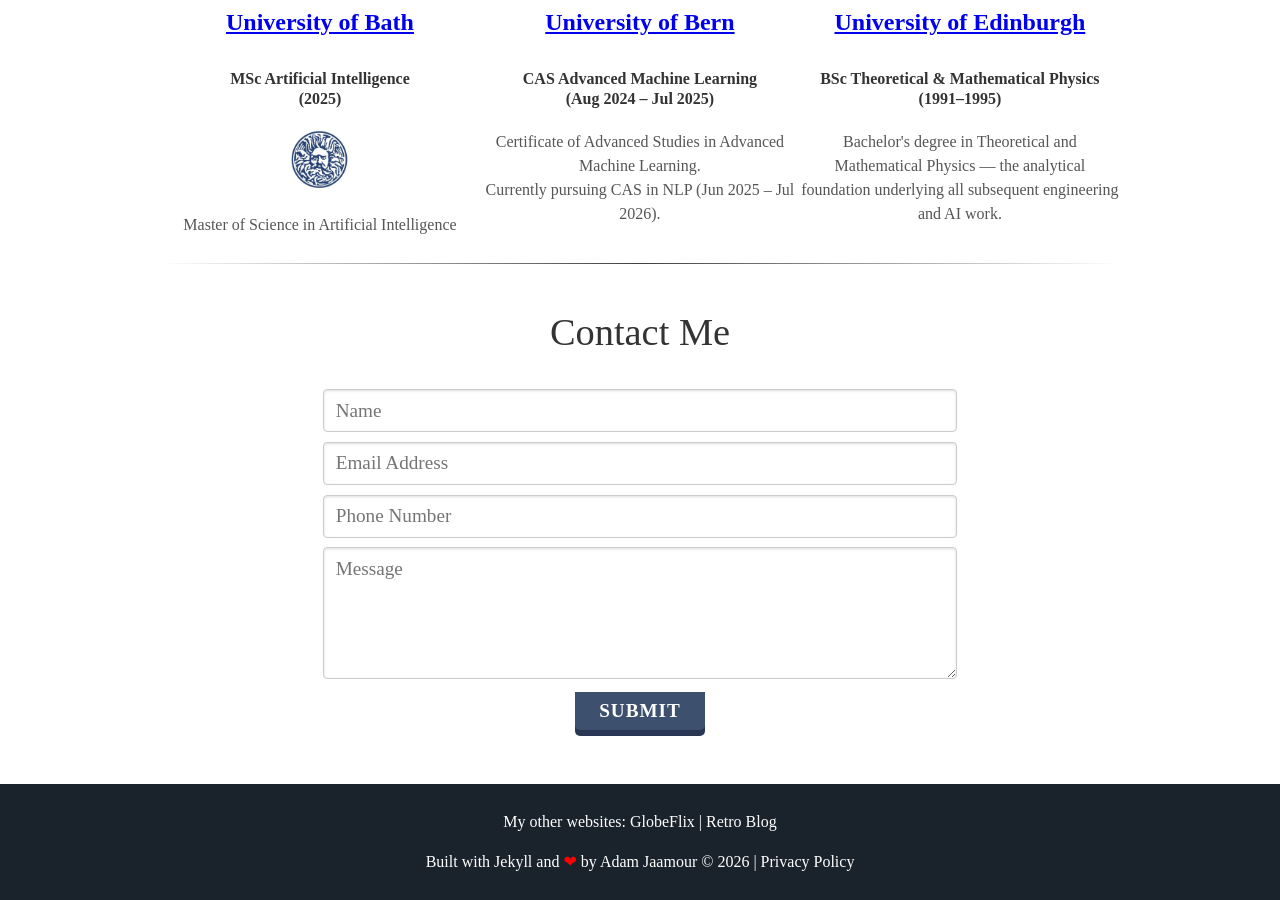
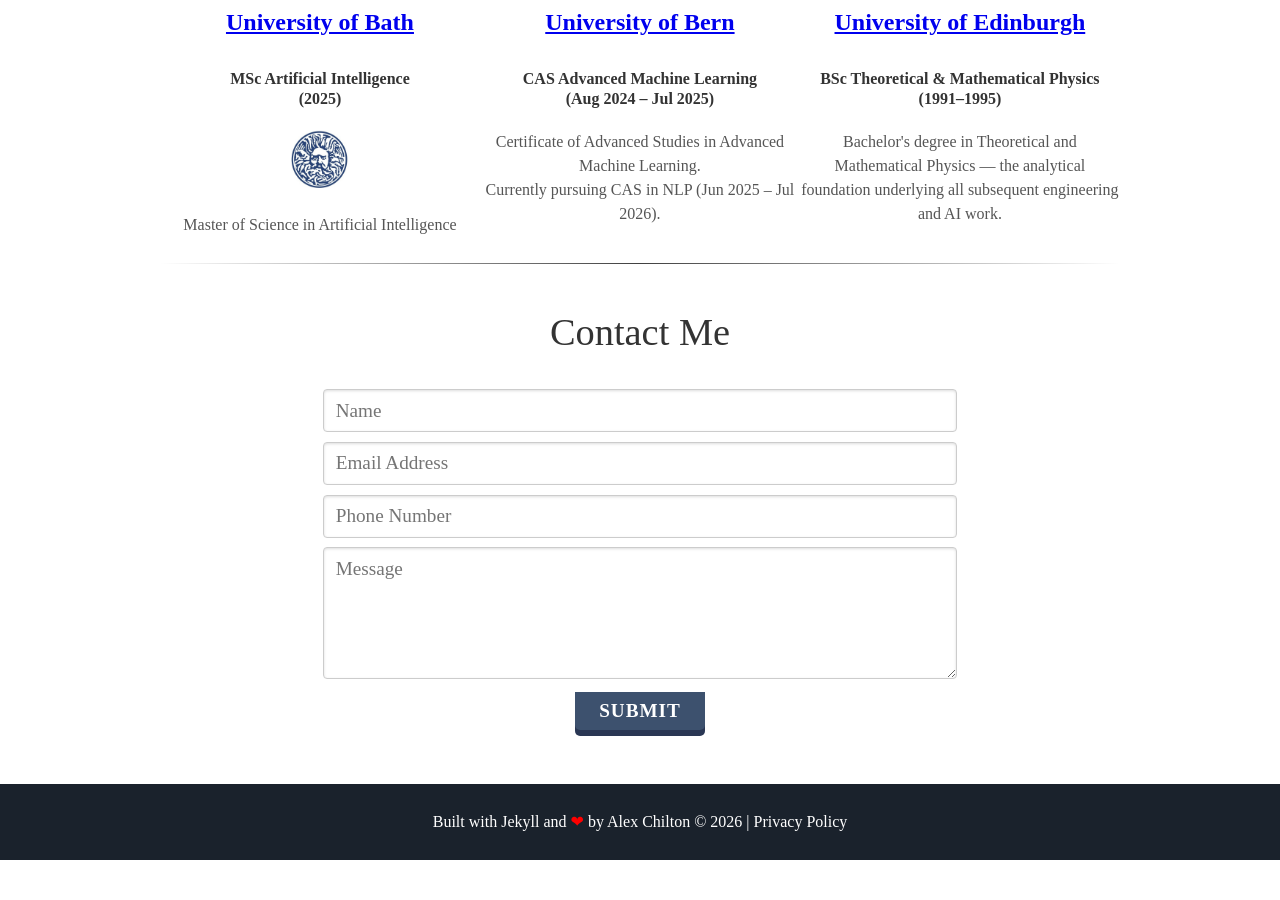
Before and after one commit to alexchilton/alexchilton.github.io, a Jekyll site: the page built from index.html, in a window 1280 px wide and 900 px high, scrolled down 2640 px. Built offline with Jekyll 4.4.1, drawn with Linux system fonts in a browser that asks for light colours; nearby versions of some CDN libraries; some web fonts are replaced; after the commit the page ends 3500 px from its top, so only the background shows below that; part of the change alters nothing that is shown.

Commit message:
Fix footer: remove Adam's links, update privacy policy for Alex Chilton

```diff
--- a/_includes/footer.html
+++ b/_includes/footer.html
@@ -1,11 +1,6 @@
 <footer class="footer">
     <p>
-        My other websites:
-        <a href="https://www.globeflix.app/?ref=adamjaamour" target="_blank">GlobeFlix</a>
-        | <a href="https://adamouization.github.io/?ref=adamjaamour" target="_blank">Retro Blog</a>
-    </p>
-    <p>
-        Built with Jekyll and <span class="love">❤</span> by <a href="https://github.com/Adamouization">Adam Jaamour</a>
+        Built with Jekyll and <span class="love">❤</span> by <a href="https://github.com/alexchilton">Alex Chilton</a>
         &copy; <span id="year"></span> | <a href="#" id="privacy-policy-link">Privacy Policy</a>
     </p>
 
@@ -19,78 +14,55 @@
 <script src="{{ '/assets/js/stackoverflow.js' | prepend: site.baseurl }}"></script>
 {% include google-analytics.html %}
 
-<!-- Privacy Policy content. Generated using ChatGPT. -->
+<!-- Privacy Policy content. -->
 <div id="privacy-policy-modal" class="modal">
     <div class="modal-content">
         <span class="close">&times;</span>
         <h1>Privacy Policy</h1>
-        <p><strong>Effective Date:</strong> 19 May 2024</p>
+        <p><strong>Effective Date:</strong> 18 February 2026</p>
 
         <h2>1. Introduction</h2>
-        <p>Welcome to the Adam Jaamour Portfolio website (<a href="https://adam.jaamour.com/">adam.jaamour.com</a>).
-            This Privacy Policy explains how we collect, use, and protect your information when you visit our website.
+        <p>Welcome to the Alex Chilton portfolio website (<a href="https://alexchilton.github.io">alexchilton.github.io</a>).
+            This Privacy Policy explains how we collect, use, and protect your information when you visit this website.
         </p>
 
         <h2>2. Information We Collect</h2>
-        <p>We do not collect any personal data unless you choose to provide it through our contact form. The only data
+        <p>No personal data is collected unless you choose to provide it through the contact form. The only data
             collected is the information you voluntarily submit.</p>
 
         <h2>3. Non-Personal Data Collection</h2>
-        <p>We use Google Analytics to collect non-personal data about your visit to our website. This data includes
-            information such as your IP address, browser type, and pages visited. This information is used solely for
-            analytics purposes to help us understand how our website is used and to improve our services.</p>
+        <p>This website does not currently use Google Analytics or any other tracking service.</p>
 
-        <h2>4. Purpose of Data Collection</h2>
-        <p>The non-personal data collected through Google Analytics is used to analyze website traffic and improve our
-            website's functionality and content.</p>
+        <h2>4. Data Sharing</h2>
+        <p>No collected data is shared with third parties.</p>
 
-        <h2>5. Data Sharing</h2>
-        <p>We do not share any collected data with third parties. All data is used internally for the purposes outlined
-            in this Privacy Policy.</p>
+        <h2>5. Contact Information</h2>
+        <p>If you have any questions about this Privacy Policy, please contact via the
+            <a href="https://alexchilton.github.io/#contact">contact form</a> or email
+            <a href="mailto:alex_chilton@gmx.co.uk">alex_chilton@gmx.co.uk</a>.</p>
 
-        <h2>6. Children's Privacy</h2>
-        <p>We do not knowingly collect any information from children. Our website is not directed towards children, and
-            we take steps to ensure we do not collect data from children.</p>
+        <h2>6. Consent</h2>
+        <p>By using this website, you consent to this Privacy Policy and agree to its terms.</p>
 
-        <h2>7. Updates to This Privacy Policy</h2>
-        <p>We may update this Privacy Policy from time to time. We encourage you to review this Privacy Policy
-            periodically to stay informed about how we are protecting your information.</p>
-
-        <h2>8. Contact Information</h2>
-        <p>If you have any questions or concerns about this Privacy Policy, please contact us at <a
-                href="mailto:hello@jaamour.com">hello@jaamour.com</a> or via the <a
-                href="https://adam.jaamour.com/#contact">contact form</a>.</p>
-
-        <h2>9. Consent</h2>
-        <p>By using our website, you hereby consent to our Privacy Policy and agree to its terms.</p>
-
-        <p><strong>Last Updated:</strong> 19 May 2024</p>
+        <p><strong>Last Updated:</strong> 18 February 2026</p>
     </div>
 </div>
 
 <!-- Privacy Policy modal logic. -->
 <script>
-    // Get the modal
     const modal = document.getElementById("privacy-policy-modal");
-
-    // Get the link that opens the modal
     const link = document.getElementById("privacy-policy-link");
-
-    // Get the <span> element that closes the modal
     const span = document.getElementsByClassName("close")[0];
 
-    // When the user clicks the link, open the modal
     link.onclick = function (event) {
         event.preventDefault();
         modal.style.display = "block";
     }
 
-    // When the user clicks on <span> (x), close the modal
     span.onclick = function () {
         modal.style.display = "none";
     }
 
-    // When the user clicks anywhere outside the modal, close it
     window.onclick = function (event) {
         if (event.target === modal) {
             modal.style.display = "none";
```
